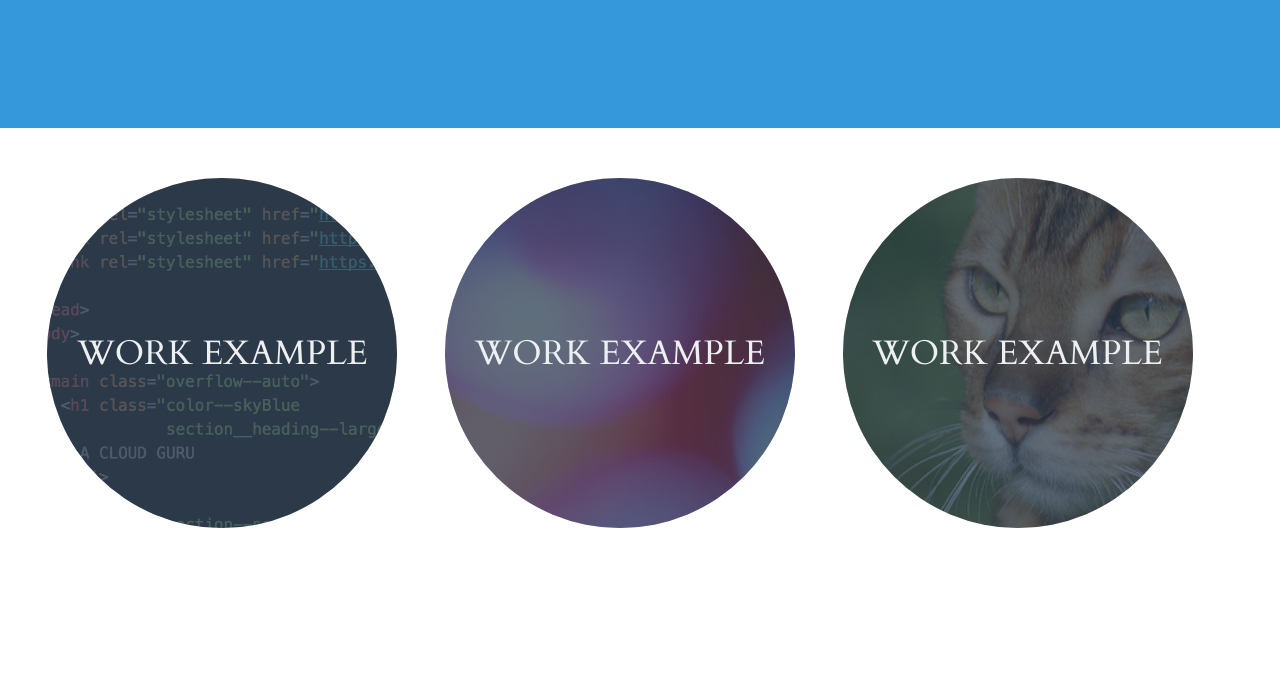
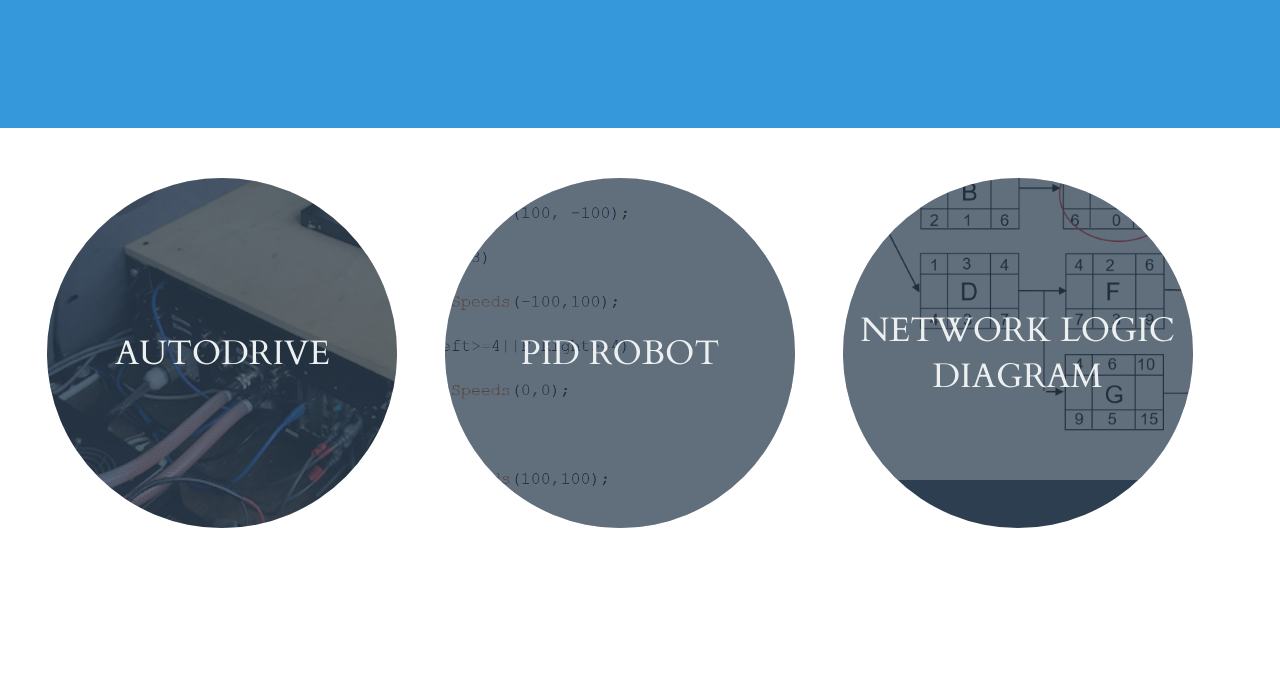
Before and after one commit to Jtex08/my-portfolio, a plain HTML site: page index.html in a window 1280 px wide. Shown: the part 660-1338 px from the top of the page. Drawn offline with Linux system fonts and the light colour scheme.

Commit message:
Updated projects added about me section

```diff
--- a/index.html
+++ b/index.html
@@ -63,12 +63,12 @@
     <section class="section section--alignCentered section--description">
       <div class="section__exampleWrapper">
         <div class="section__example">
-          <img alt="example screenshot of a project involving code"
+          <img alt="Autodrive Challenge"
                class="section__exampleImage"
-               src="images/example1.png"/>
+               src="images/autodrive.png"/>
           <dl class="color--cloud">
             <dt class="section__exampleTitle section__text--centered">
-              Work Example
+              Autodrive
             </dt>
             <dd></dd>
           </dl>
@@ -77,14 +77,12 @@
 
       <div class="section__exampleWrapper">
         <div class="section__example">
-          <img alt="example screenshot of a project involving chemistry"
+          <img alt="PID implemented on Robot"
                class="section__exampleImage"
-               src="images/example2.png"/>
-          <!-- “Chemistry” by Surian Soosay is licensed under CC BY 2.0
-               https://www.flickr.com/photos/ssoosay/4097410999 -->
+               src="images/pid.png"/>
           <dl class="color--cloud">
             <dt class="section__exampleTitle section__text--centered ">
-              Work Example
+              PID Robot
             </dt>
             <dd></dd>
           </dl>
@@ -93,14 +91,12 @@
 
       <div class="section__exampleWrapper">
         <div class="section__example">
-          <img alt="example screenshot of a project involving cats"
+          <img alt="Network Logic Diagram"
                class="section__exampleImage"
-               src="images/example3.png"/>
-          <!-- “Bengal cat” by roberto shabs is licensed under CC BY 2.0
-               https://www.flickr.com/photos/37287295@N00/2540855181 -->
-          <dl class="color--cloud">
+               src="images/nld.png"/>
+            <dl class="color--cloud">
             <dt class="section__exampleTitle section__text--centered">
-              Work Example
+              Network Logic Diagram
             </dt>
             <dd></dd>
           </dl>
@@ -116,7 +112,7 @@
 
     <section class="section section--alignCentered section--description">
       <p class="color--darkgrey section__description">
-        Simple about me.
+        Jonathan Noland loves wrangling those ones and zeros until they are headed down the right path. This site showcases examples of electronics, microncontroller, and programming projects he has worked on in the past.
       </p>
 
     <div class="background--skyBlue modal--closed">
```
Also changed, not shown: images/autodrive.png (added), images/nld.PNG (added), images/pid.png (added).
